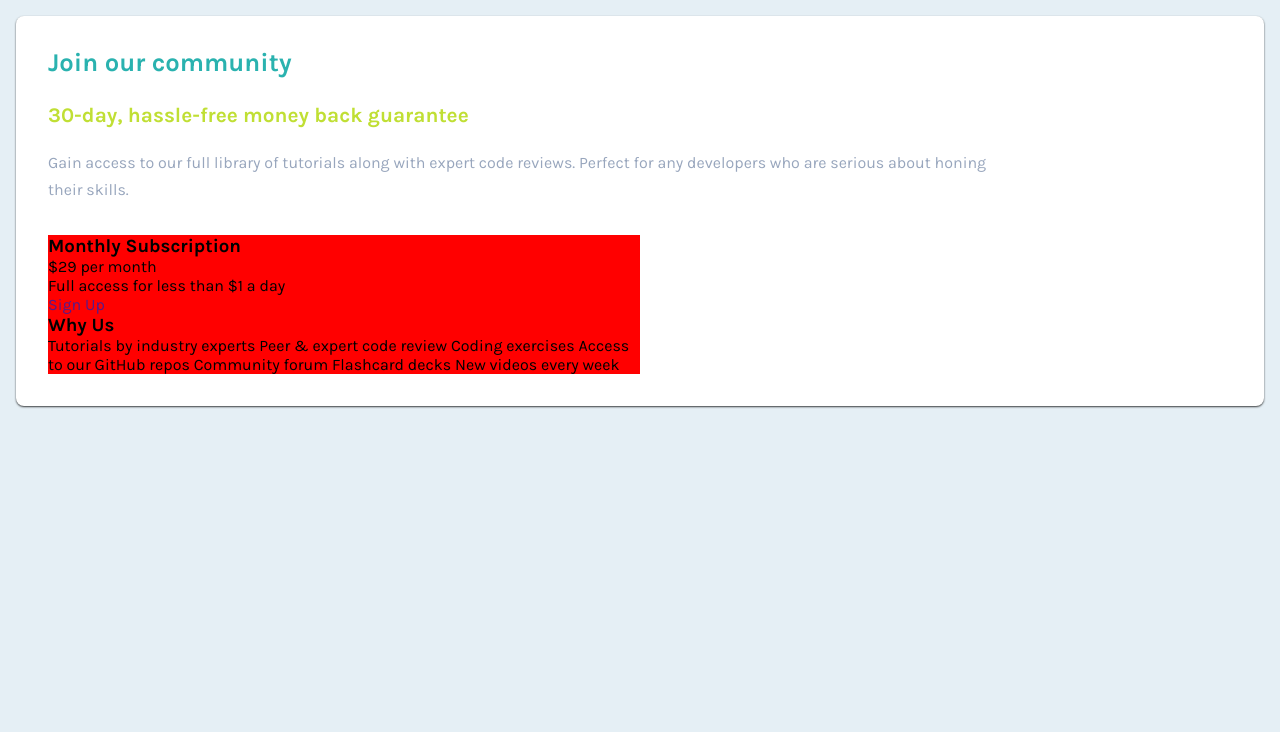
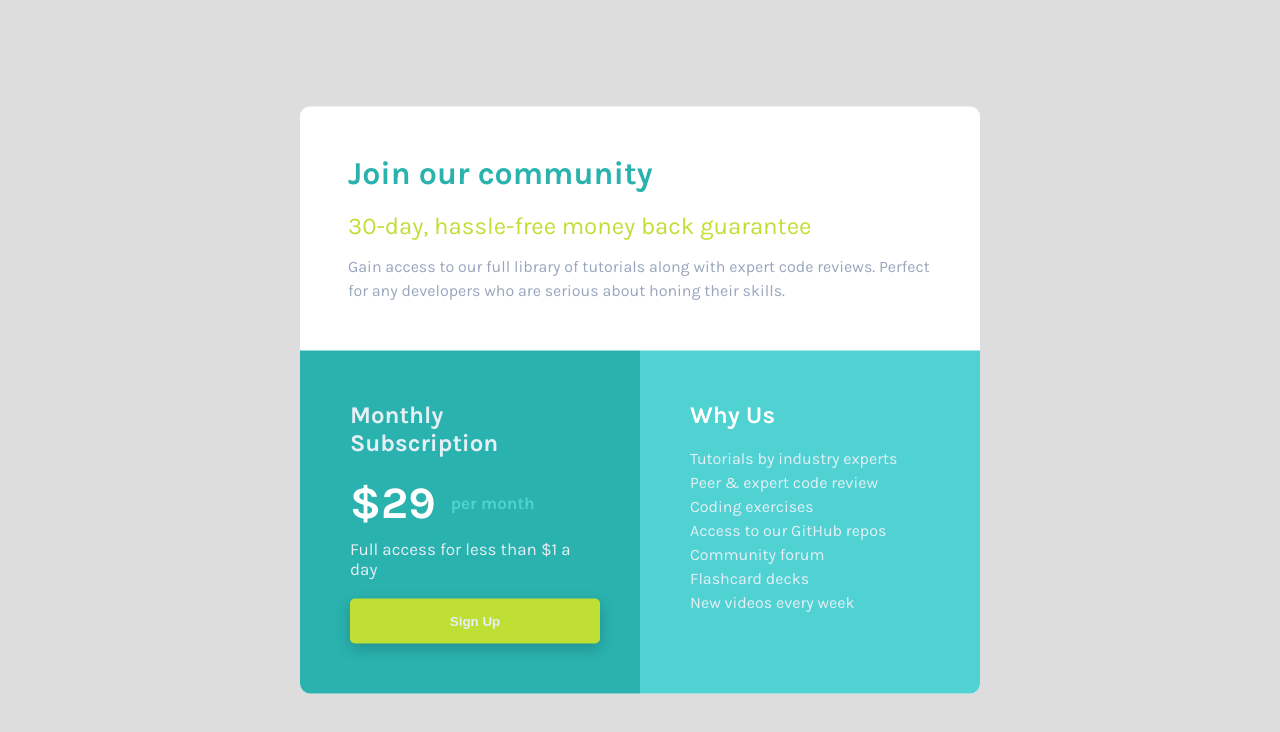
Before and after one commit to TheCoderGuru/single-price-grid-component, a plain HTML site: page index.html in a window 1280 px wide. Drawn offline with Linux system fonts and the light colour scheme.

Commit message:
Updated the github code

```diff
--- a/index.html
+++ b/index.html
@@ -4,53 +4,55 @@
     <meta charset="UTF-8" />
     <meta name="viewport" content="width=device-width, initial-scale=1.0" />
     <!-- displays site properly based on user's device -->
-    <link rel="stylesheet" href="style.css" />
+
     <link
       rel="icon"
       type="image/png"
       sizes="32x32"
       href="./images/favicon-32x32.png"
     />
-
+    <link rel="stylesheet" href="style.css" />
+    <link rel="preconnect" href="https://fonts.googleapis.com" />
+    <link rel="preconnect" href="https://fonts.gstatic.com" crossorigin />
+    <link
+      href="https://fonts.googleapis.com/css2?family=Karla:wght@400;700&display=swap"
+      rel="stylesheet"
+    />
     <title>Frontend Mentor | Single Price Grid Component</title>
-
-    <!-- Feel free to remove these styles or customise in your own stylesheet 👍 -->
   </head>
   <body>
-    <main class="container">
-      <div class="container-top">
-        <h1 class="container-top__title">Join our community</h1>
-        <h2 class="container-top__subtitle">
-          30-day, hassle-free money back guarantee
-        </h2>
-        <p class="container-top__description">
+    <div class="container">
+      <div class="container__header" role="container heading">
+        <h1 class="container__header__title">Join our community</h1>
+        <h2 class="container__header__subtitle">30-day, hassle-free money back guarantee</h2>
+
+        <p class="container__header__description">
           Gain access to our full library of tutorials along with expert code
           reviews. Perfect for any developers who are serious about honing their
           skills.
         </p>
       </div>
-      <div class="container-bottom">
-        <div>
-          <h3 class="container-bottom__title">Monthly Subscription</h3>
-          <p><span>&dollar;29</span> per month</p>
-          <p class="container-bottom__description">Full access for less than &dollar;1 a day</p>
-          <a class="container-bottom__button" href="">Sign Up</a>
-        </div>
-        <div>
-          <h3>Why Us</h3>
-          <p>
-            Tutorials by industry experts Peer &amp; expert code review Coding
-            exercises Access to our GitHub repos Community forum Flashcard decks
-            New videos every week
-          </p>
-        </div>
+      <div class="subscribe-container card" role="information regarding subscriptions">
+        <h2 class="subscribe-container__title">Monthly Subscription</h2>
+        <div class="price"><span>&dollar;29</span> <span>per month</span></div>
+
+        <p class="subscribe-container__description">Full access for less than &dollar;1 a day</p>
+
+        <button class="subscribe-container__button" role="button">Sign Up</button>
       </div>
-    </main>
-    <footer>
-      <!-- <p class="attribution">
-      Challenge by <a href="https://www.frontendmentor.io?ref=challenge" target="_blank">Frontend Mentor</a>.
-      Coded by <a href="#">Your Name Here</a>.
-    </p> -->
-    </footer>
+
+      <div class="why-us-container card" role="contentinfo">
+        <h2 class="why-us-container__title">Why Us</h2>
+
+        <p class="why-us-container__description">Tutorials by industry experts</p>
+        <p class="why-us-container__description">Peer &amp; expert code review</p>
+        <p class="why-us-container__description">Coding exercises</p>
+        <p class="why-us-container__description">Access to our GitHub repos</p>
+        <p class="why-us-container__description">Community forum</p>
+        <p class="why-us-container__description">Flashcard decks</p>
+        <p class="why-us-container__description">New videos every week</p>
+      </div>
+    </div>
+    <footer></footer>
   </body>
 </html>
--- a/style.css
+++ b/style.css
@@ -1,62 +1,143 @@
-@import url('https://fonts.googleapis.com/css2?family=Karla:wght@400;700&display=swap');
+/* resetting all the browser settings to default */
 
-/* CSS Reusable Classes */
-
-:root{
-
---primary-cyan: hsl(179, 62%, 43%);
---primary-bright-yellow: hsl(71, 73%, 54%);
---neutral-light-gray: hsl(204, 43%, 93%);
---neutral-grayish-blue: hsl(218, 22%, 67%);
---fs-body: 16px;
---ff-base: 'Karla', sans-serif;
+* {
+  margin: 0;
+  padding: 0;
+  box-sizing: border-box;
+  user-select: none;
 }
 
-*{
-    margin: 0;
-    padding: 0;
-    box-sizing: border-box;
-    text-decoration: none;
+:root {
+  --cyan: hsl(179, 62%, 43%);
+  --light-cyan: hsl(180.5, 60%, 57%);
+  --yellow: hsl(71, 73%, 54%);
+  --light-blue: hsl(204, 43%, 93%);
+  --gray-blue: hsl(218, 22%, 67%);
 }
 
-body{
-    font-family: var(--ff-base);
-    background-color: var(--neutral-light-gray);
+body {
+  font-size: 16px;
+  font-family: "Karla", sans-serif;
+  background-color: #ddd;
 }
 
-.container{
-    display: grid;
-    grid-template-columns: repeat(2, 1fr);
-    background-color: white;
-    padding: 2rem;
-    margin: 1rem;
-    border-radius: .5rem;
-    box-shadow: 0px 1px 2px 0px rgba(0,0,0,0.75);
+.container {
+  background-color: white;
+  display: grid;
+  grid-template-columns: repeat(auto-fill, minmax(340px, 1fr));
+  grid-template-rows: repeat(auto-fill, minmax(200px, 1fr));
+  max-width: 800px;
+  position: absolute;
+  top: 50%;
+  left: 50%;
+  transform: translate(-50%, -50%);
+  border-radius: 10px;
+  /* -webkit-border-radius: 10px;
+  -moz-border-radius: 10px;
+  -ms-border-radius: 10px;
+  -o-border-radius: 10px;
+  -webkit-transform: translate(-50%, -50%);
+  -moz-transform: translate(-50%, -50%);
+  -ms-transform: translate(-50%, -50%);
+  -o-transform: translate(-50%, -50%); */
 }
 
-.container-top{
-    grid-column: span 2;
+.container .card {
+  padding: 50px;
 }
 
-.container-top__title{
-    color: var(--primary-cyan);
-    font-size: 1.6rem;
+.container .card:nth-child(2) {
+  border-bottom-left-radius: 10px;
 }
 
-.container-top__subtitle{
-    margin-top: 1.6rem;
-    font-size: 1.3rem;
-    color: var(--primary-bright-yellow);
+.container .card:nth-child(3) {
+  border-bottom-right-radius: 10px;
 }
 
-.container-top__description{
-    margin-top: 1.4rem;
-    color: var(--neutral-grayish-blue);
-    line-height: 1.7rem;
-    width: 80%;
+.container__header {
+  grid-column: span 2;
+  padding: 3rem;
 }
 
-.container-bottom{
-    background-color: red;
-    margin-top: 2rem;
+.container__header__title {
+  color: var(--cyan);
+  margin-bottom: 20px;
 }
+
+.container__header__subtitle {
+  color: var(--yellow);
+  margin-bottom: 15px;
+  font-weight: 400;
+}
+
+.container__header__description {
+  color: var(--gray-blue);
+  line-height: 1.5;
+}
+
+.subscribe-container {
+  background-color: var(--cyan);
+  color: var(--light-blue);
+}
+
+.subscribe-container__title {
+  margin-bottom: 20px;
+}
+
+.subscribe-container__description {
+  font-size: 17px;
+  margin-bottom: 20px;
+}
+
+.subscribe-container__button{
+  border: none;
+  padding: 15px;
+  width: 250px;
+  background: var(--yellow);
+  color: var(--light-blue);
+  font-weight: 700;
+  border-radius: 5px;
+  box-shadow: 0 5px 15px 0 rgba(0, 0, 0, 20%);
+  transition: 300ms;
+  -webkit-transition: 300ms;
+  -moz-transition: 300ms;
+  -ms-transition: 300ms;
+  -o-transition: 300ms;
+}
+
+.subscribe-container__button:hover {
+  cursor: pointer;
+}
+
+.subscribe-container .price {
+  font-size: 45px;
+  font-weight: 700;
+  display: flex;
+  align-items: center;
+  margin-bottom: 10px;
+}
+
+.subscribe-container .price span:nth-child(1) {
+  margin-right: 15px;
+  color: white;
+}
+
+.subscribe-container .price span:nth-child(2) {
+  font-size: 17px;
+  color: var(--light-cyan);
+}
+
+.why-us-container {
+  background-color: var(--light-cyan);
+}
+
+.why-us-container__title{
+  margin-bottom: 20px;
+  color: var(--light-blue);
+  color: white;
+}
+
+.why-us-container__description {
+  margin-bottom: 5px;
+  color: var(--light-blue);
+}
```
